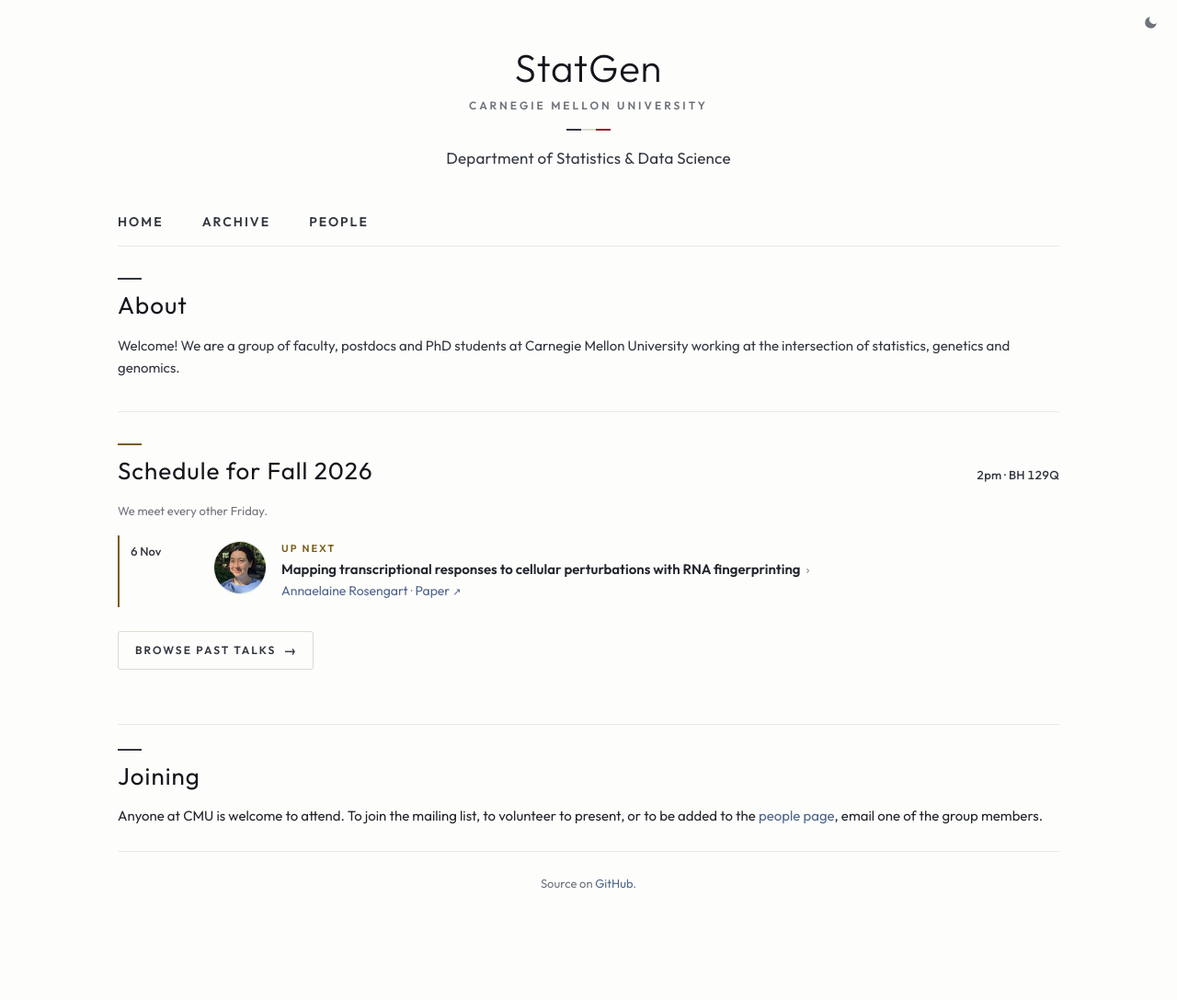
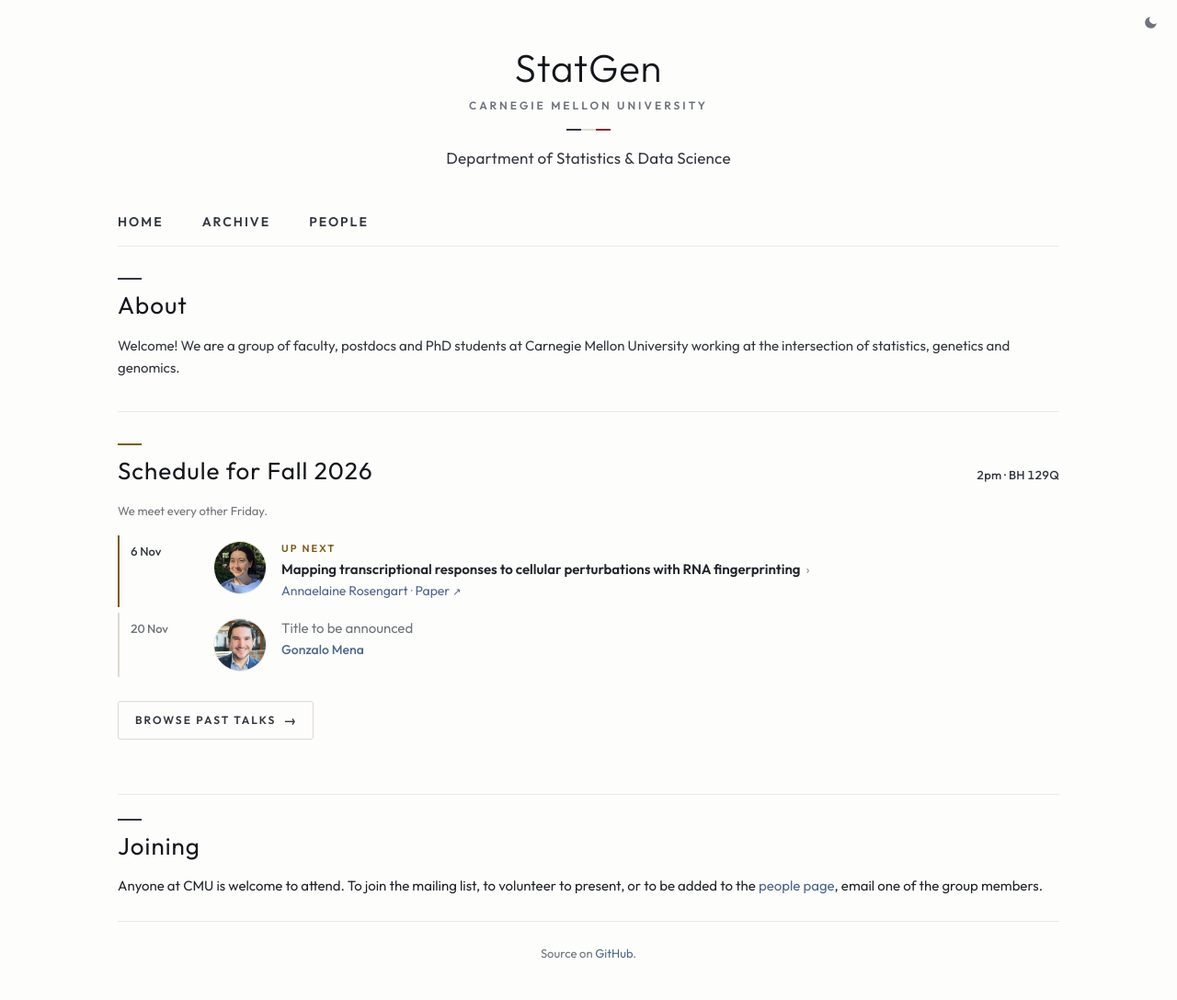
Before and after one commit to cmustatgen/cmustatgen.github.io, a Jekyll site: the page built from index.html, in a window 1280 px wide. Shown: the whole page at 92% size. Built offline with Jekyll 4.4.1, drawn with Linux system fonts in a browser that asks for light colours; before the commit the page ends 1011 px from its top, so only the background shows below that.

Commit message:
Add Gonzalo Mena talk, 20 Nov
Co-Authored-By: Claude Fable 5.1 <noreply@anthropic.com>

```diff
--- a/_data/talks/fall2026.yaml
+++ b/_data/talks/fall2026.yaml
@@ -35,3 +35,6 @@
     framework for interpreting single-cell datasets by linking cellular states to their
     underlying perturbations.
   paper_url: https://www.sciencedirect.com/science/article/pii/S0092867426011190
+- date: '2026-11-20'
+  speakers: [gonzalo_mena]
+  title: TBD
```
